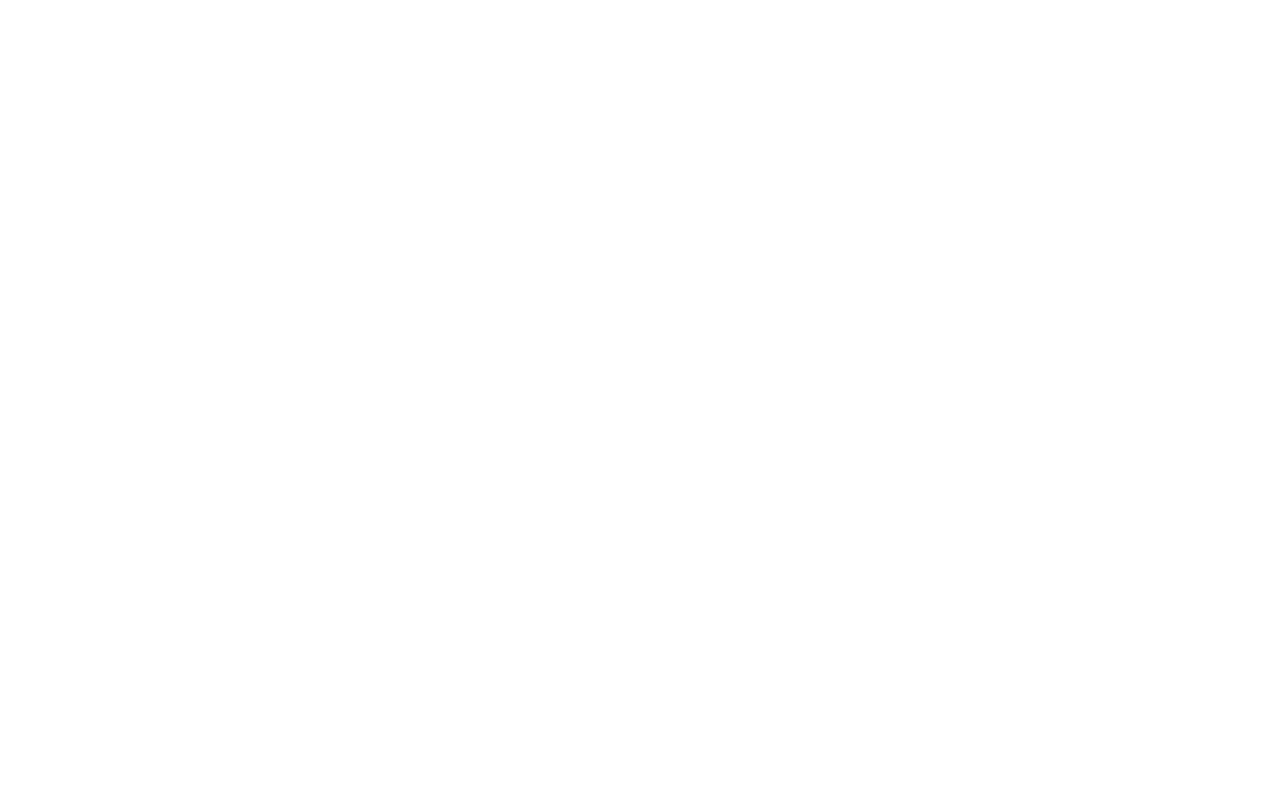
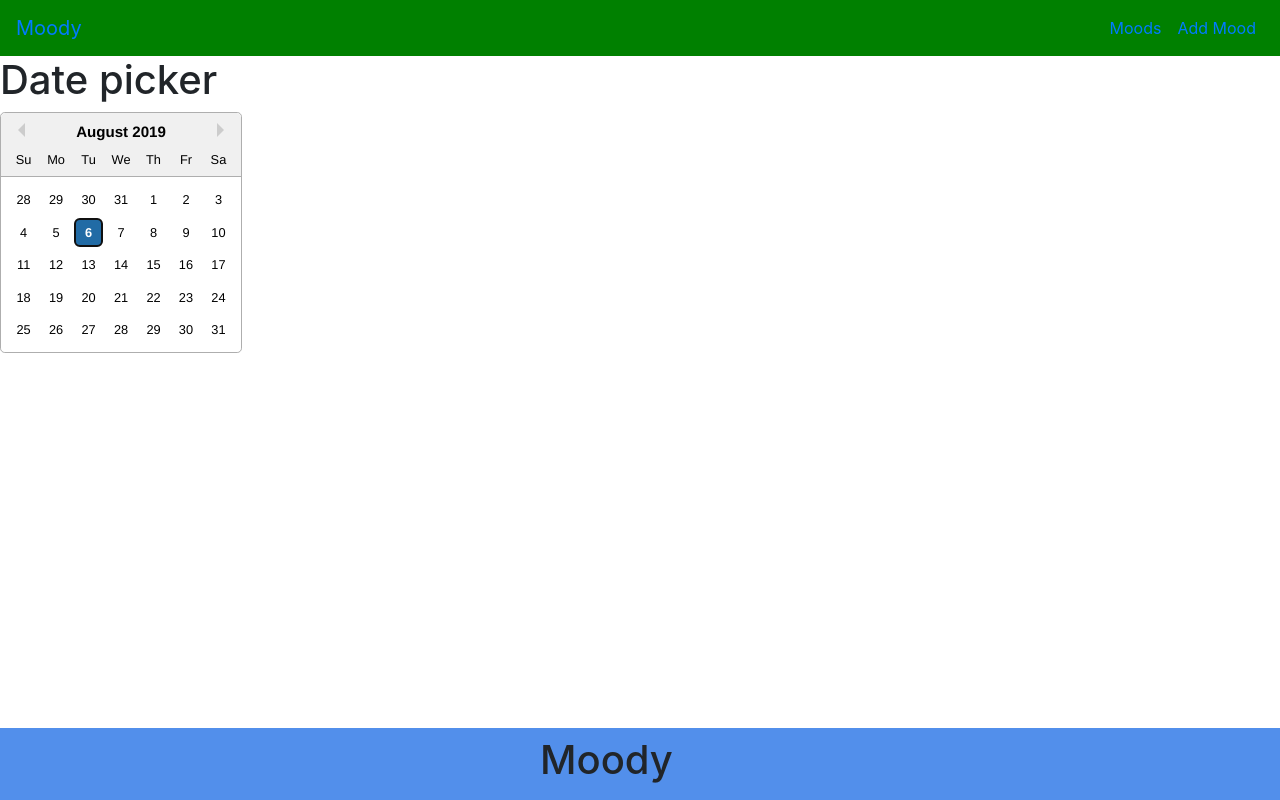
Before and after one commit to HuangStanley050/moody, a React (Create React App) app: page /testDate in a window 1280 px wide. Built offline with nearby package versions, Linux system fonts and the light colour scheme.

Commit message:
added the datepicker component and can get the string to send to server

```diff
--- a/package.json
+++ b/package.json
@@ -6,6 +6,7 @@
     "axios": "^0.19.0",
     "bootstrap": "^4.3.1",
     "react": "^16.8.6",
+    "react-datepicker": "^2.8.0",
     "react-dom": "^16.8.6",
     "react-redux": "^7.1.0",
     "react-router-dom": "^5.0.1",
--- a/src/App.js
+++ b/src/App.js
@@ -6,12 +6,14 @@
 import LoginPage from "./pages/LoginPage";
 import MoodsPage from "./pages/MoodsPage";
 import AddMoodPage from "./pages/AddMoodPage";
+import TestDatePicker from "./pages/testDatePicker";
 
 function App() {
   return (
     <Switch>
       <Route exact path="/" component={LandingPage} />
       <Route path="/login" component={LoginPage} />
+      <Route path="/testDate" component={TestDatePicker} />
       <PrivateRoute path="/moods" component={MoodsPage} />
       <PrivateRoute path="/addmood" component={AddMoodPage} />
     </Switch>
--- /dev/null
+++ b/src/components/Calender.js
@@ -0,0 +1,47 @@
+import React, { Component } from "react";
+import DatePicker from "react-datepicker";
+import "react-datepicker/dist/react-datepicker.css";
+
+const formatTime = today => {
+  let dd = today.getDate();
+  let mm = today.getMonth() + 1; //January is 0!
+
+  let yyyy = today.getFullYear();
+  if (dd < 10) {
+    dd = "0" + dd;
+  }
+  if (mm < 10) {
+    mm = "0" + mm;
+  }
+  today = dd + "/" + mm + "/" + yyyy;
+
+  return today;
+};
+
+class Calender extends Component {
+  state = {
+    startDate: new Date()
+  };
+
+  handleChange = date => {
+    this.setState({
+      startDate: date
+    });
+  };
+
+  handleSelect = date => {
+    console.log(formatTime(date));
+  };
+  render() {
+    return (
+      <DatePicker
+        inline
+        onSelect={this.handleSelect}
+        selected={this.state.startDate}
+        onChange={this.handleChange}
+      />
+    );
+  }
+}
+
+export default Calender;
--- a/src/components/Header.js
+++ b/src/components/Header.js
@@ -51,7 +51,7 @@
           <NavbarToggler onClick={this.toggle} />
           <Collapse isOpen={this.state.isOpen} navbar>
             <Nav className="ml-auto" navbar>
-              {LogoutLinks}
+              {LoginLinks}
             </Nav>
           </Collapse>
         </Navbar>
--- a/src/index.js
+++ b/src/index.js
@@ -5,7 +5,9 @@
 import store from "./storeSetup";
 import App from "./App";
 import "bootstrap/dist/css/bootstrap.min.css";
+
 import "./index.css";
+
 import * as serviceWorker from "./serviceWorker";
 const app = (
   <Provider store={store}>
--- a/src/pages/LoginPage.js
+++ b/src/pages/LoginPage.js
@@ -1,13 +1,22 @@
 import React from "react";
 import LoginForm from "../components/loginForm";
+import { connect } from "react-redux";
+import { Redirect } from "react-router-dom";
 import Layout from "../components/Layout";
 
 const LoginPage = props => {
+  if (props.isAuth) {
+    return <Redirect to="/moods" />;
+  }
   return (
     <Layout>
       <LoginForm />
     </Layout>
   );
 };
-
-export default LoginPage;
+const mapStateToProps = state => {
+  return {
+    isAuth: state.auth.isAuth
+  };
+};
+export default connect(mapStateToProps)(LoginPage);
--- /dev/null
+++ b/src/pages/testDatePicker.js
@@ -0,0 +1,14 @@
+import React from "react";
+import Layout from "../components/Layout";
+import Calender from "../components/Calender";
+
+const TestDatePicker = props => {
+  return (
+    <Layout>
+      <h1>Date picker</h1>
+      <Calender />
+    </Layout>
+  );
+};
+
+export default TestDatePicker;
--- a/src/store/reducers/authReducer.js
+++ b/src/store/reducers/authReducer.js
@@ -16,9 +16,15 @@
         loading: true
       };
     case actionType.LOGIN_OKAY:
+      console.log(action.userInfo);
       return {
         ...state,
         isAuth: true,
+        userInfo: {
+          ...state.userInfo,
+          email: action.userInfo.email,
+          uid: action.userInfo.uid
+        },
         loading: false
       };
     default:
--- a/src/store/sagas/authSaga.js
+++ b/src/store/sagas/authSaga.js
@@ -15,7 +15,7 @@
     let loginResult = yield axios.post(API.auth, { email, password });
     yield localStorage.setItem("moody-token", loginResult.data.token);
     //console.log(loginResult.data);
-    yield put(login_okay());
+    yield put(login_okay(loginResult.data.userInfo));
   } catch (err) {
     console.log(err);
     yield put(login_fail());
```
Also changed, not shown: 1 other file (tests, documents, lock files or other folders).
